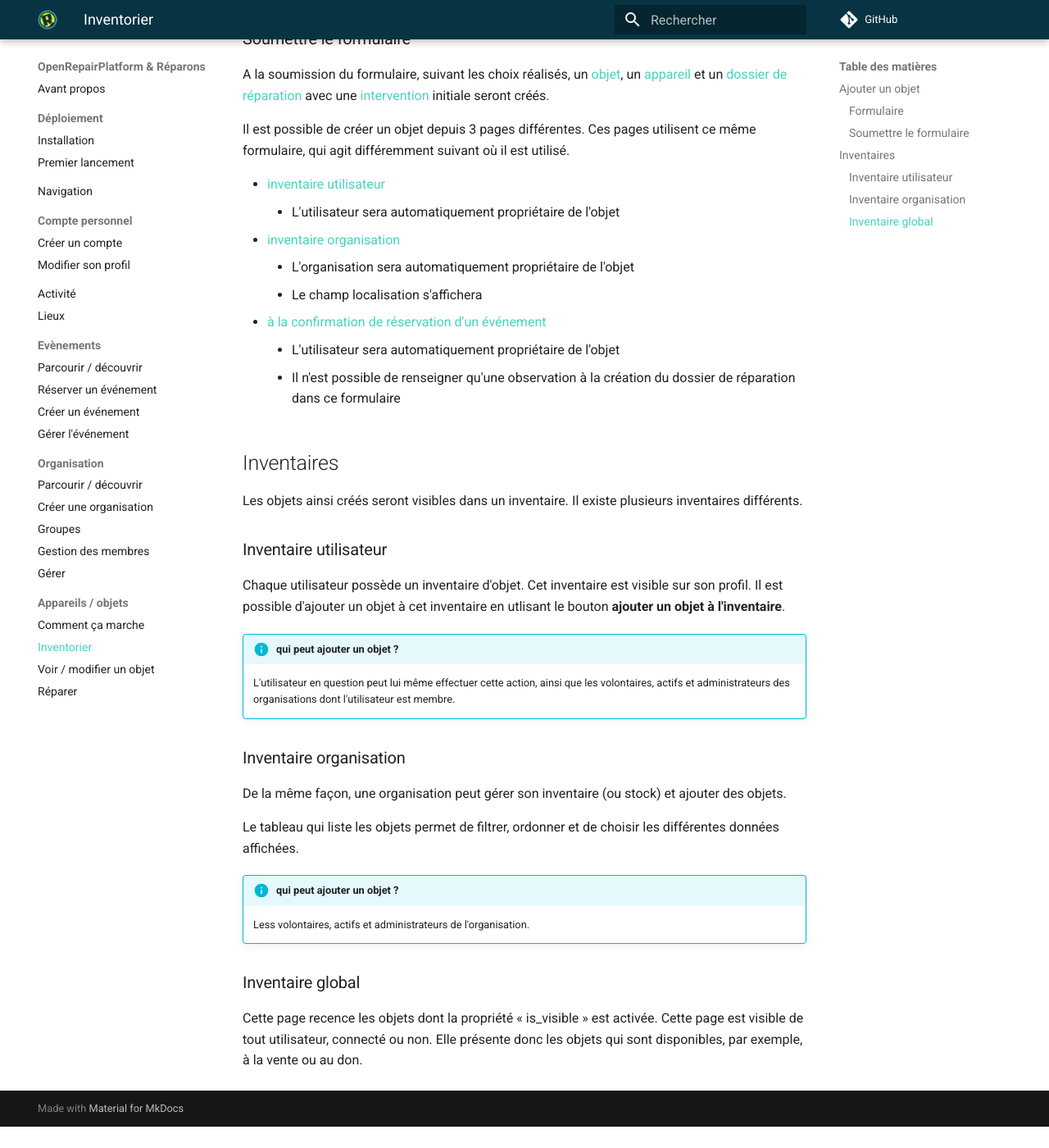
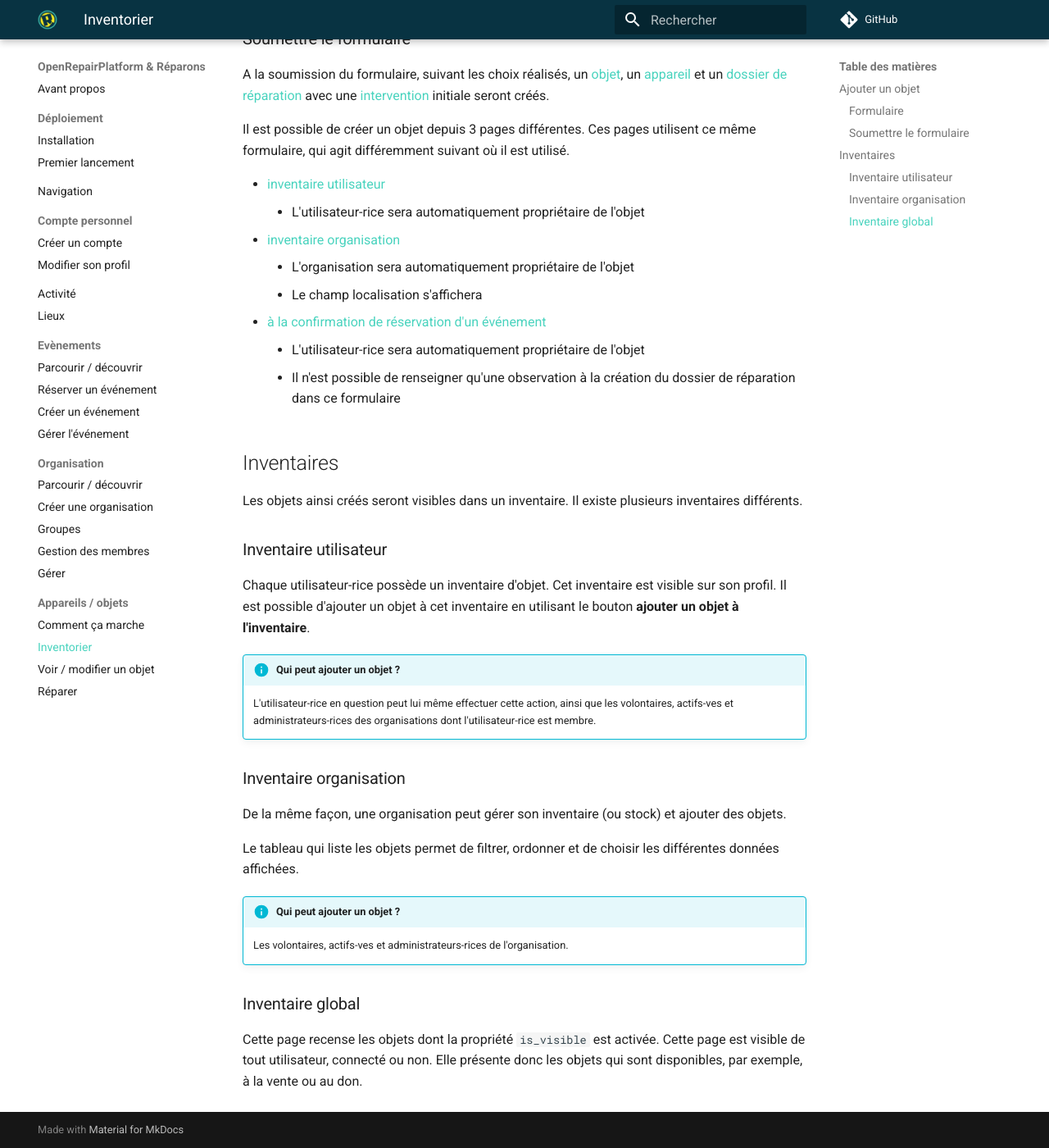
Before and after one commit to AtelierSoude/OpenRepairPlatform-docmentation, an MkDocs documentation site: the page built from docs/stuffs-device/inventory.md, in a window 1280 px wide and 1400 px high, scrolled down 1407 px. Shown: the whole window at 82% size. Built offline with MkDocs 1.6.1 and Material for MkDocs 9.7.7, drawn with Linux system fonts in a browser that asks for light colours; nearby versions of some CDN libraries; comment, search, counter and statistics services are not loaded; before the commit the page ends 2781 px from its top, so only the background shows below that.

Commit message:
Corrected various mistakes in multiple files

```diff
--- a/docs/stuffs-device/inventory.md
+++ b/docs/stuffs-device/inventory.md
@@ -25,12 +25,12 @@ Il est possible de créer un objet depuis 3 pages différentes.
 Ces pages utilisent ce même formulaire, qui agit différemment suivant où il est utilisé.
 
 - [inventaire utilisateur](#inventaires)
-    * L'utilisateur sera automatiquement propriétaire de l'objet
+    * L'utilisateur-rice sera automatiquement propriétaire de l'objet
 - [inventaire organisation](#inventaire-organisation)
     * L'organisation sera automatiquement propriétaire de l'objet
     * Le champ localisation s'affichera
 - [à la confirmation de réservation d'un événement](#indiquer-l-objet-que-l-on-souhaite-reparer)
-    * L'utilisateur sera automatiquement propriétaire de l'objet
+    * L'utilisateur-rice sera automatiquement propriétaire de l'objet
     * Il n'est possible de renseigner qu'une observation à la création du dossier de réparation dans ce formulaire
 
 ## Inventaires
@@ -39,20 +39,20 @@ Les objets ainsi créés seront visibles dans un inventaire.
 Il existe plusieurs inventaires différents.
 
 ### Inventaire utilisateur
-Chaque utilisateur possède un inventaire d'objet. Cet inventaire est visible sur son profil.
-Il est possible d'ajouter un objet à cet inventaire en utlisant le bouton **ajouter un objet à l'inventaire**.
+Chaque utilisateur-rice possède un inventaire d'objet. Cet inventaire est visible sur son profil.
+Il est possible d'ajouter un objet à cet inventaire en utilisant le bouton **ajouter un objet à l'inventaire**.
 
-!!! info "qui peut ajouter un objet ?"
-    L'utilisateur en question peut lui même effectuer cette action, ainsi que les volontaires, actifs et administrateurs des organisations dont l'utilisateur est membre.
+!!! info "Qui peut ajouter un objet ?"
+    L'utilisateur-rice en question peut lui même effectuer cette action, ainsi que les volontaires, actifs-ves et administrateurs-rices des organisations dont l'utilisateur-rice est membre.
 
 ### Inventaire organisation
 De la même façon, une organisation peut gérer son inventaire (ou stock) et ajouter des objets.
 
 Le tableau qui liste les objets permet de filtrer, ordonner et de choisir les différentes données affichées.
 
-!!! info "qui peut ajouter un objet ?"
-    Less volontaires, actifs et administrateurs de l'organisation.
+!!! info "Qui peut ajouter un objet ?"
+    Les volontaires, actifs-ves et administrateurs-rices de l'organisation.
 
 ### Inventaire global
-Cette page recence les objets dont la propriété « is_visible » est activée. Cette page est visible de tout utilisateur, connecté ou non.
+Cette page recense les objets dont la propriété ``is_visible`` est activée. Cette page est visible de tout utilisateur, connecté ou non.
 Elle présente donc les objets qui sont disponibles, par exemple, à la vente ou au don.
```
Also changed, not shown: docs/account/profil.md (+2 -2 lines), docs/stuffs-device/repair.md (+6 -5 lines), docs/stuffs-device/view-edit.md (+9 -9 lines).
